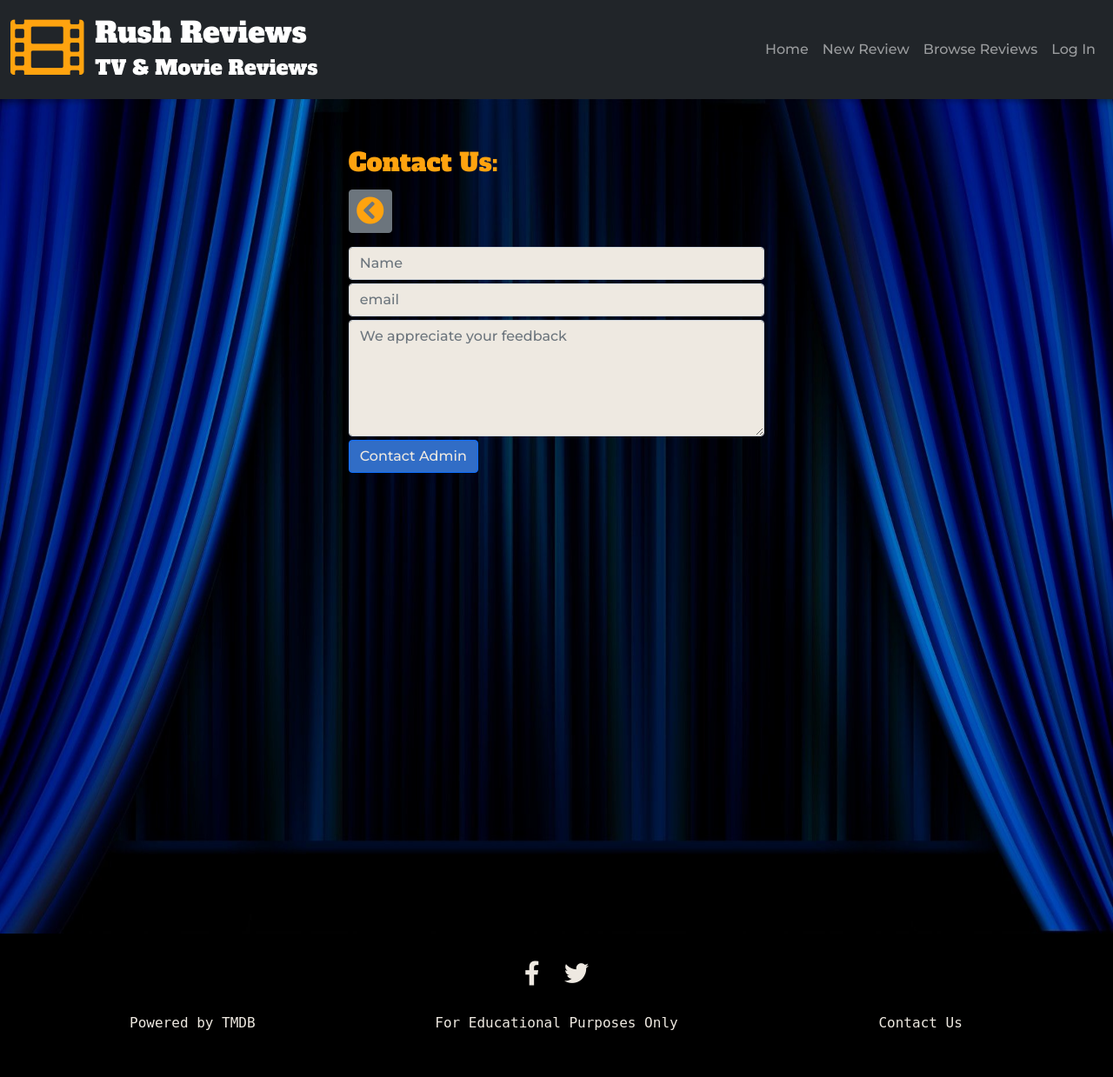
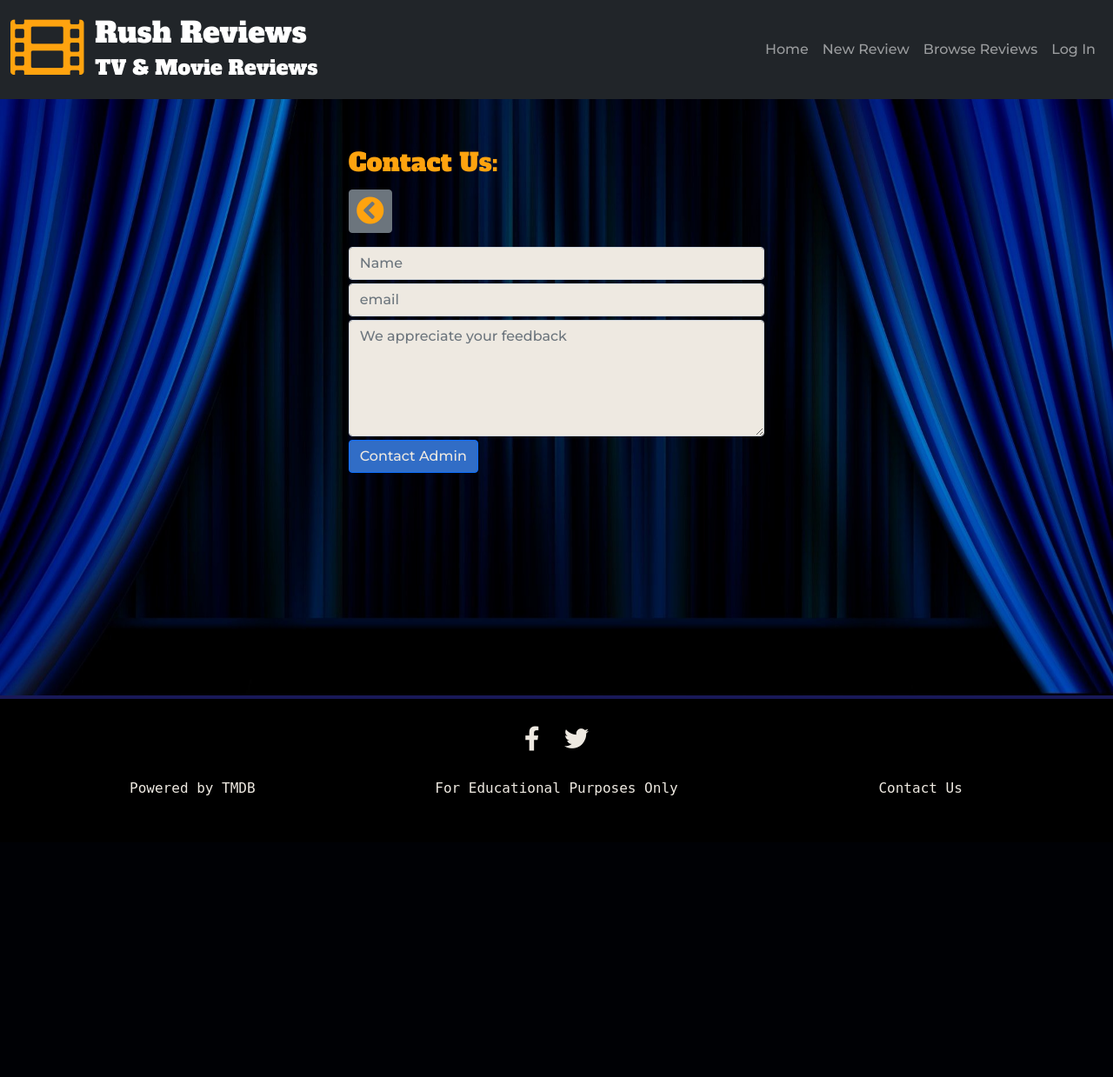
Before and after one commit to robot5000-design/ms3, a Flask app: page /contact in a window 1280 px wide. Shown: the whole page at 87% size. After the commit the page ends 915 px from the top, so only its background shows below. Run offline with Flask 2, Linux system fonts and the light colour scheme; some libraries are stand-ins or nearby versions.

Commit message:
Test backing image height

```diff
--- a/static/css/style.css
+++ b/static/css/style.css
@@ -98,10 +98,10 @@ h2 {
 /*--------------------------------------------------------Background Images */
 
 .backing-image {
-  background: url(../images/back-image.jpg) repeat top center fixed;
+  background: url(../images/back-image.jpg) no-repeat top center fixed;
   background-size: 100% 100%;
-  min-height: 120vh;
-  position: relative;
+  height: auto;
+  position: fixed;
   display: -webkit-box;
   display: -ms-flexbox;
   display: flex;
@@ -109,6 +109,11 @@ h2 {
   bottom: 0;
   left: 0;
   right: 0;
+  z-index: -1000;
+}
+
+.main-container {
+  min-height: 80vh;
 }
 
 /*--------------------------------------------------------Navbar */
--- a/templates/base.html
+++ b/templates/base.html
@@ -93,8 +93,8 @@
             {% endif %}
         {% endwith %}
     </section>
-
-    <main class="container-fluid backing-image">
+    <div class="container-fluid backing-image"></div>
+    <main class="container-fluid main-container">
         {% block content %}
         {% endblock %}
     </main>
```
